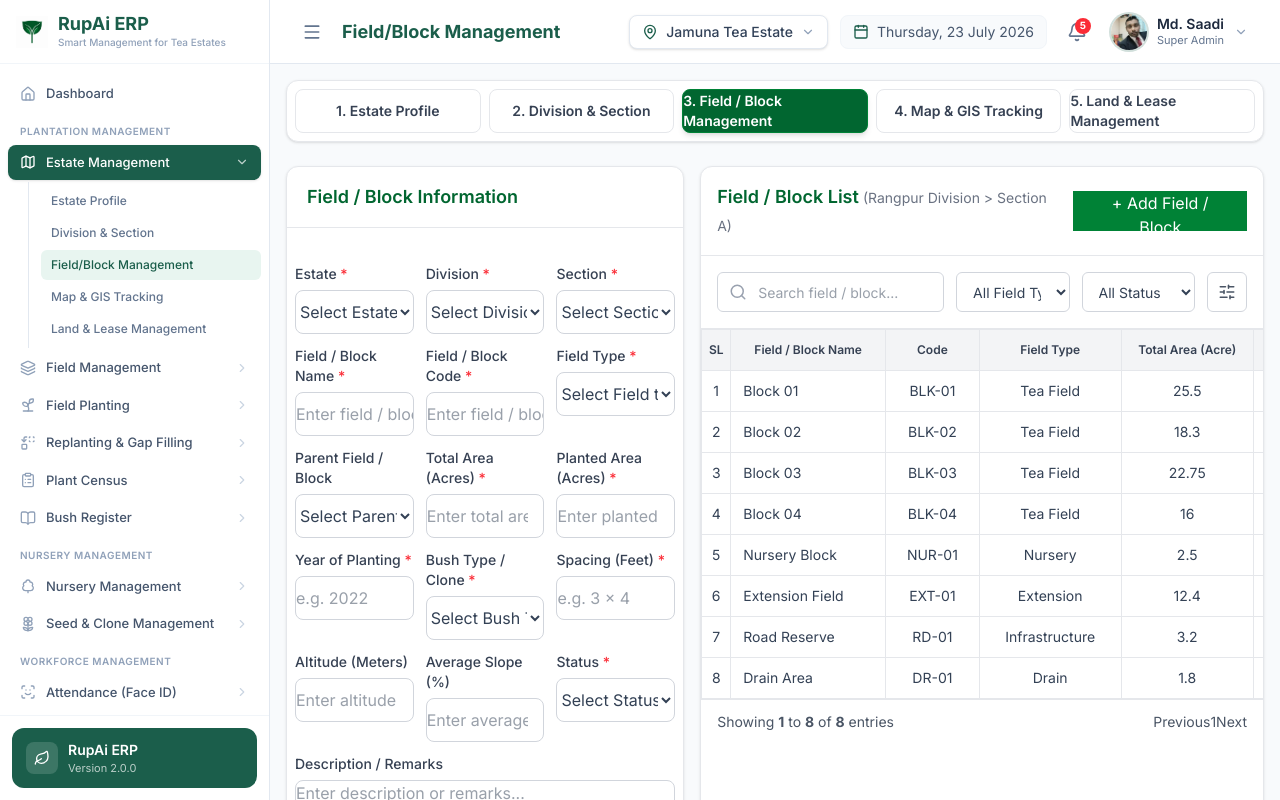
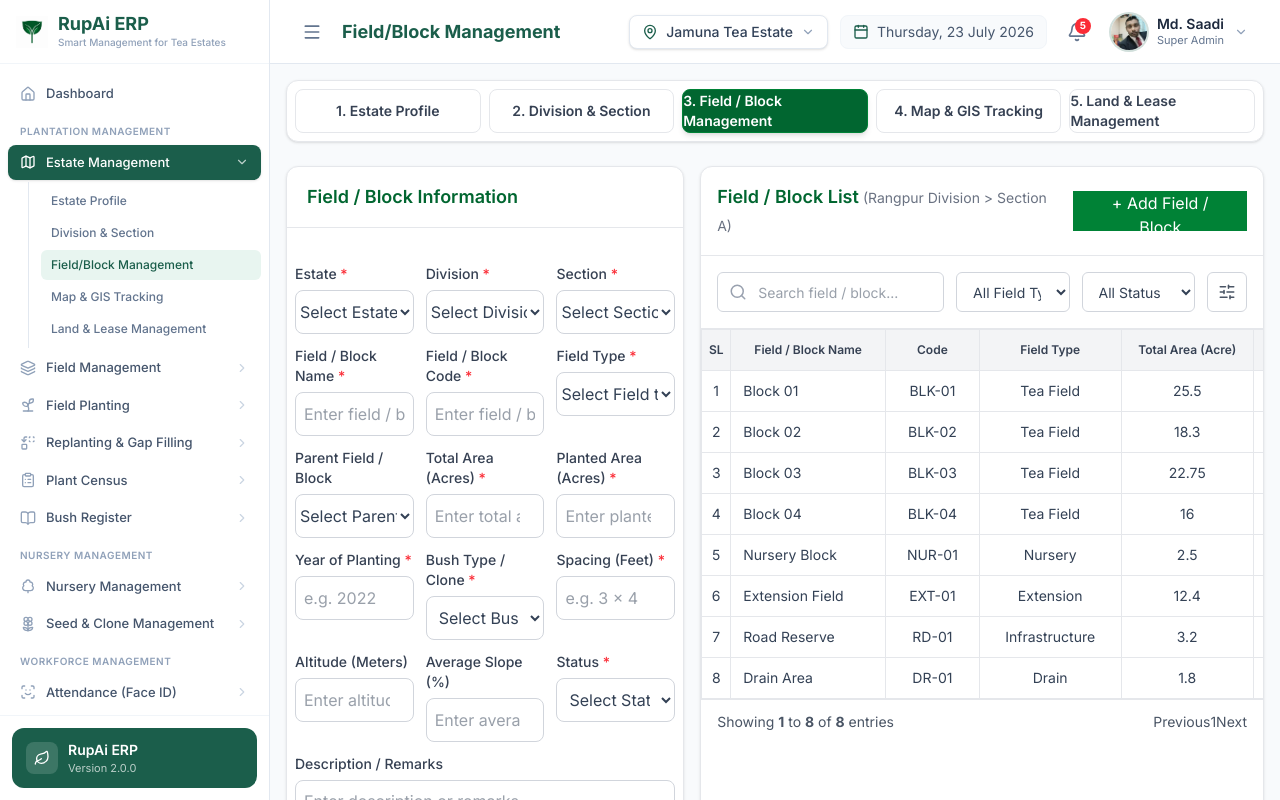
Before and after one commit to JamunaTech21-Software/rupai-erp-frontend, a React (Vite) app: page /field-or-block-management in a window 1280 px wide. Built offline with nearby package versions, Linux system fonts and the light colour scheme; some icons are missing.

Commit message:
Update Field & Block Management page padding

```diff
--- a/src/pages/FieldOrBlockManagement.jsx
+++ b/src/pages/FieldOrBlockManagement.jsx
@@ -193,11 +193,11 @@ const FieldOrBlockManagement = () => {
 
                   <input
                     type='text'
-                    placeholder='Enter field / block name'
+                    placeholder='Enter field / block name '
                     {...register("fieldName", {
                       required: "Field / Block Name is required",
                     })}
-                    className={`input h-11 w-full rounded-lg border bg-white ${
+                    className={`input h-11 w-full p-2 rounded-lg border bg-white ${
                       errors.fieldName
                         ? "border-red-500"
                         : "border-gray-300 focus:border-green-600"
@@ -223,7 +223,7 @@ const FieldOrBlockManagement = () => {
                     {...register("fieldCode", {
                       required: "Field / Block Code is required",
                     })}
-                    className={`input h-11 w-full rounded-lg border bg-white ${
+                    className={`input h-11 w-full rounded-lg border p-2 bg-white ${
                       errors.fieldCode
                         ? "border-red-500"
                         : "border-gray-300 focus:border-green-600"
@@ -302,7 +302,7 @@ const FieldOrBlockManagement = () => {
                         message: "Area must be greater than 0",
                       },
                     })}
-                    className={`input h-11 w-full rounded-lg border bg-white ${
+                    className={`input h-11 p-2 w-full rounded-lg border bg-white ${
                       errors.totalArea
                         ? "border-red-500"
                         : "border-gray-300 focus:border-green-600"
@@ -333,7 +333,7 @@ const FieldOrBlockManagement = () => {
                         message: "Area must be greater than 0",
                       },
                     })}
-                    className={`input h-11 w-full rounded-lg border bg-white ${
+                    className={`input p-2 h-11 w-full rounded-lg border bg-white ${
                       errors.plantedArea
                         ? "border-red-500"
                         : "border-gray-300 focus:border-green-600"
@@ -367,7 +367,7 @@ const FieldOrBlockManagement = () => {
                         message: "Year cannot be in the future",
                       },
                     })}
-                    className={`input h-11 w-full rounded-lg border bg-white ${
+                    className={`input h-11 w-full rounded-lg border p-2 bg-white ${
                       errors.plantingYear
                         ? "border-red-500"
                         : "border-gray-300 focus:border-green-600"
@@ -391,7 +391,7 @@ const FieldOrBlockManagement = () => {
                     {...register("bushType", {
                       required: "Bush Type is required",
                     })}
-                    className={`select h-11 w-full rounded-lg border bg-white ${
+                    className={`select h-11 w-full p-2 rounded-lg border bg-white ${
                       errors.bushType
                         ? "border-red-500"
                         : "border-gray-300 focus:border-green-600"
@@ -424,7 +424,7 @@ const FieldOrBlockManagement = () => {
                     {...register("spacing", {
                       required: "Spacing is required",
                     })}
-                    className={`input h-11 w-full rounded-lg border bg-white ${
+                    className={`input h-11 p-2 w-full rounded-lg border bg-white ${
                       errors.spacing
                         ? "border-red-500"
                         : "border-gray-300 focus:border-green-600"
@@ -452,7 +452,7 @@ const FieldOrBlockManagement = () => {
                         message: "Altitude cannot be negative",
                       },
                     })}
-                    className={`input h-11 w-full rounded-lg border bg-white ${
+                    className={`input p-2 h-11 w-full rounded-lg border bg-white ${
                       errors.altitude
                         ? "border-red-500"
                         : "border-gray-300 focus:border-green-600"
@@ -486,7 +486,7 @@ const FieldOrBlockManagement = () => {
                         message: "Slope cannot exceed 100%",
                       },
                     })}
-                    className={`input h-11 w-full rounded-lg border bg-white ${
+                    className={`input h-11 p-2 w-full rounded-lg border bg-white ${
                       errors.averageSlope
                         ? "border-red-500"
                         : "border-gray-300 focus:border-green-600"
@@ -510,7 +510,7 @@ const FieldOrBlockManagement = () => {
                     {...register("status", {
                       required: "Status is required",
                     })}
-                    className={`select h-11 w-full rounded-lg border bg-white ${
+                    className={`select p-2 h-11 w-full rounded-lg border bg-white ${
                       errors.status
                         ? "border-red-500"
                         : "border-gray-300 focus:border-green-600"
@@ -539,7 +539,7 @@ const FieldOrBlockManagement = () => {
                     rows={3}
                     placeholder='Enter description or remarks...'
                     {...register("description")}
-                    className='textarea w-full rounded-lg border border-gray-300 bg-white focus:border-green-600 focus:outline-none'
+                    className='textarea w-full rounded-lg border border-gray-300 bg-white p-2 focus:border-green-600 focus:outline-none'
                   />
                 </div>
 
```
